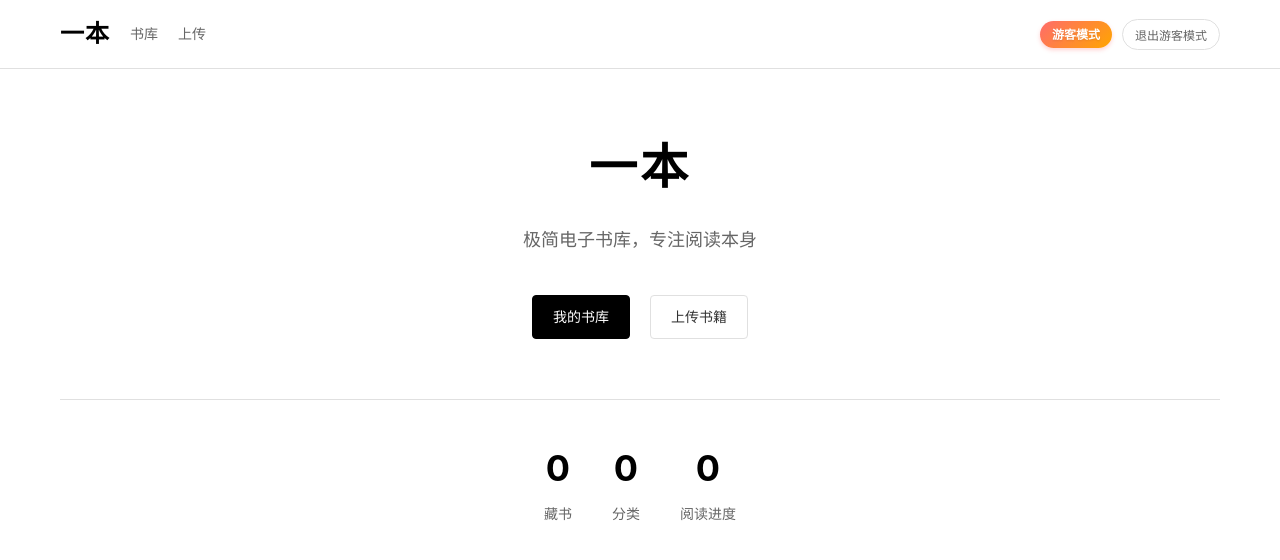
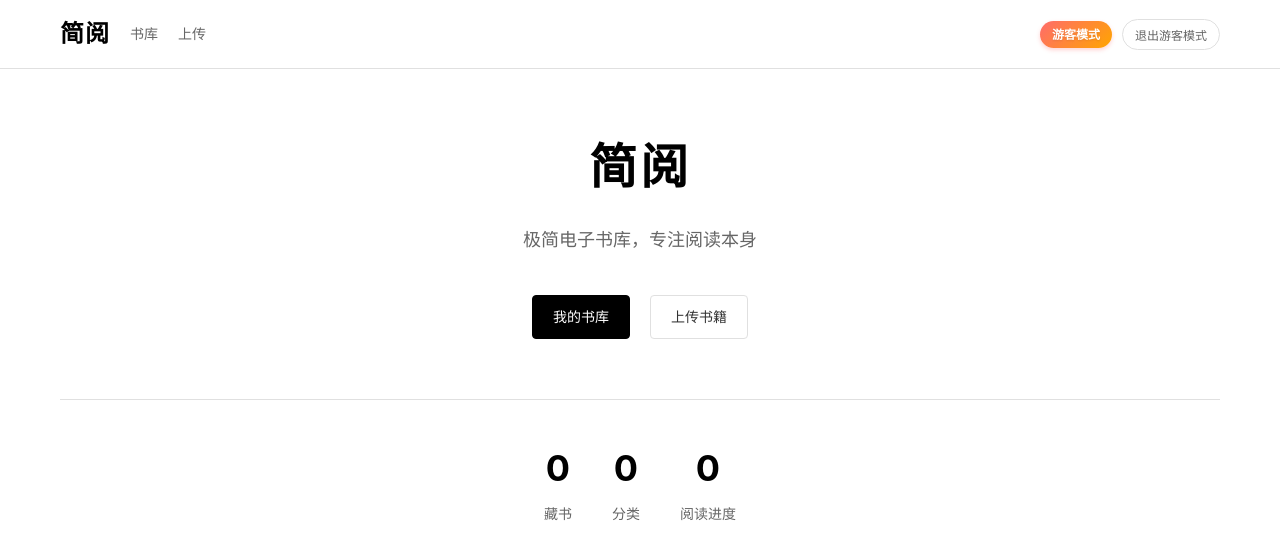
Before and after one commit to demure512/ePUB-Reader, a Vue app in the folder frontend/: page / in a window 1280 px wide. Both pictures are taken after a click on the button "游客模式体验". Shown: the top 560 px of the page. Built offline with nearby package versions, Linux system fonts and the light colour scheme.

Commit message:
更名简阅

```diff
--- a/frontend/electron/main.js
+++ b/frontend/electron/main.js
@@ -181,12 +181,12 @@ function createMenu() {
       label: '帮助',
       submenu: [
         {
-          label: '关于一本电子书库',
+          label: '关于简阅电子书库',
           click: () => {
             dialog.showMessageBox(mainWindow, {
               type: 'info',
               title: '关于',
-              message: '一本电子书库',
+              message: '简阅电子书库',
               detail: '极简电子书库，专注阅读本身\n版本: 1.0.0\n\n基于 Electron 和 Vue 3 构建'
             });
           }
--- a/frontend/index.html
+++ b/frontend/index.html
@@ -3,7 +3,7 @@
 <head>
   <meta charset="UTF-8">
   <meta name="viewport" content="width=device-width, initial-scale=1.0">
-  <title>一本 | 极简电子书库</title>
+  <title>简阅 | 极简电子书库</title>
   <style>
     * {
       margin: 0;
--- a/frontend/package.json
+++ b/frontend/package.json
@@ -37,7 +37,7 @@
   },
   "build": {
     "appId": "com.ebook.library",
-    "productName": "一本电子书库",
+    "productName": "简阅电子书库",
     "directories": {
       "output": "dist-electron"
     },
--- a/frontend/src/components/Header.vue
+++ b/frontend/src/components/Header.vue
@@ -3,7 +3,7 @@
     <div class="container">
       <div class="flex-between">
         <div class="flex gap-20">
-          <router-link to="/" class="logo">一本</router-link>
+          <router-link to="/" class="logo">简阅</router-link>
           <nav class="nav">
             <router-link to="/library" class="nav-link">书库</router-link>
             <router-link to="/upload" class="nav-link">上传</router-link>
--- a/frontend/src/views/Home.vue
+++ b/frontend/src/views/Home.vue
@@ -2,7 +2,7 @@
   <div class="home-page">
     <div class="container">
       <div class="hero-section">
-        <h1 class="hero-title">一本</h1>
+        <h1 class="hero-title">简阅</h1>
         <p class="hero-subtitle">极简电子书库，专注阅读本身</p>
         <div class="hero-actions">
           <router-link to="/library" class="btn btn-primary">我的书库</router-link>
--- a/frontend/src/views/Login.vue
+++ b/frontend/src/views/Login.vue
@@ -2,7 +2,7 @@
   <div class="login-page">
     <div class="login-container">
       <div class="login-card card">
-        <h1 class="login-title">一本</h1>
+        <h1 class="login-title">简阅</h1>
         <p class="login-subtitle">极简电子书库</p>
 
         <form @submit.prevent="handleLogin" class="login-form">
--- a/frontend/src/views/Register.vue
+++ b/frontend/src/views/Register.vue
@@ -2,7 +2,7 @@
   <div class="register-page">
     <div class="register-container">
       <div class="register-card card">
-        <h1 class="register-title">加入一本</h1>
+        <h1 class="register-title">加入简阅</h1>
         <p class="register-subtitle">开始你的阅读之旅</p>
 
         <form @submit.prevent="handleRegister" class="register-form">
--- a/frontend/test-simple.html
+++ b/frontend/test-simple.html
@@ -61,7 +61,7 @@
 </head>
 <body>
     <div class="container">
-        <h1>一本电子书库 - Electron 测试</h1>
+        <h1>简阅电子书库 - Electron 测试</h1>
 
         <div class="success">
             ✅ Electron 应用启动成功！
```
Also changed, not shown: frontend/assets/icon.svg, 1 other file (tests, documents, lock files or other folders).
